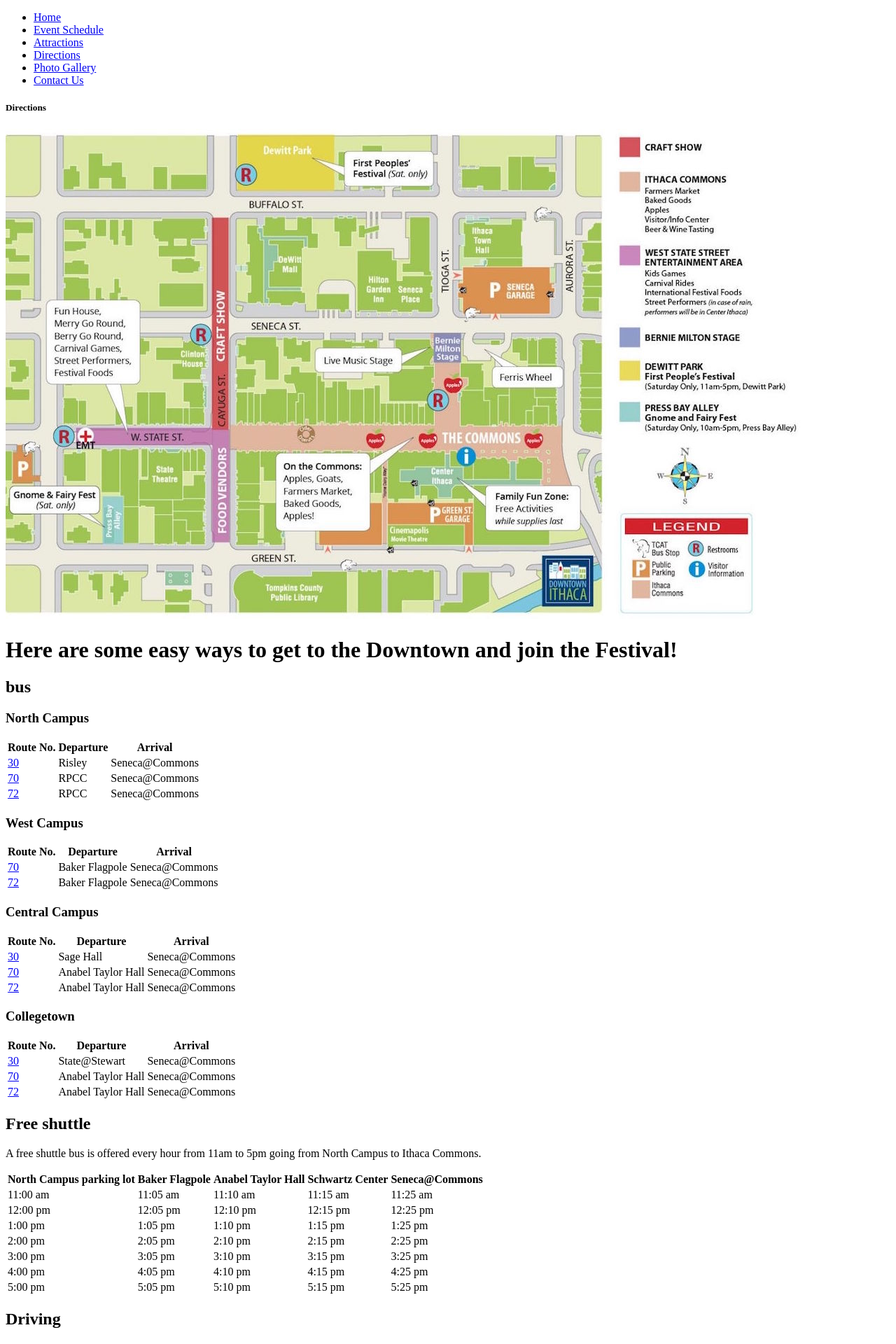
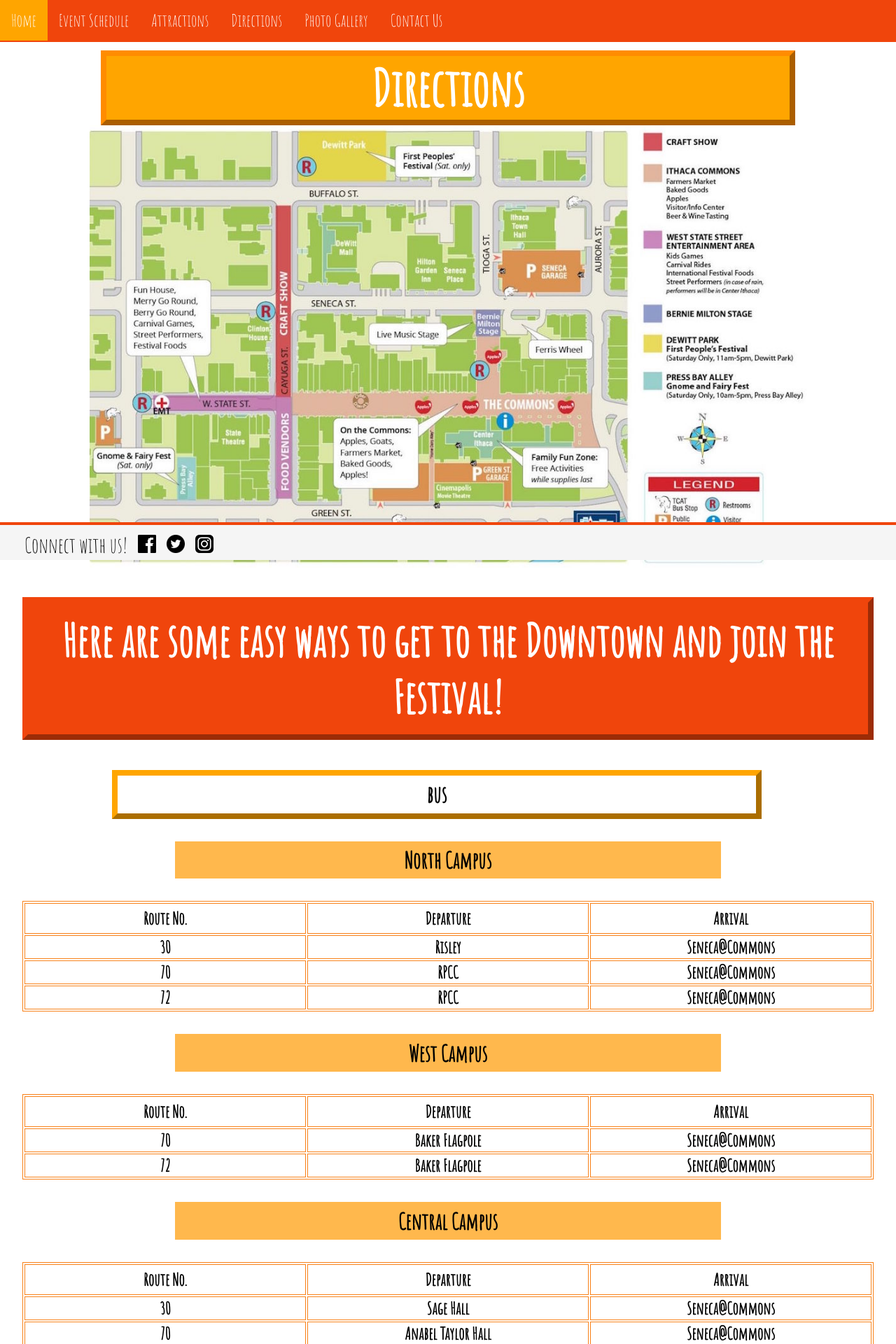
Before and after one commit to RaghavBatra/INFO-1300-Project, a PHP site: page /directions.php in a window 1280 px wide. Shown: the top 1920 px of the page at 70% size. Run offline with PHP 8.4, Linux system fonts and the light colour scheme; some libraries are stand-ins or nearby versions.

Commit message:
major changes

```diff
--- a/attractions.php
+++ b/attractions.php
@@ -3,7 +3,7 @@
     <head>
     <meta charset="utf-8">
     <title>Ithaca Apple Fest</title>
-    <link rel="stylesheet" href="css/stylesheet.css">
+    <link rel="stylesheet" href="css/site.css">
     <link href="https://fonts.googleapis.com/css?family=Amatic+SC" rel="stylesheet">
     <script src="https://ajax.googleapis.com/ajax/libs/jquery/3.1.1/jquery.min.js"></script>
     <script src="js/change_logo.js"></script>
--- a/css/site.css
+++ b/css/site.css
@@ -204,8 +203,10 @@ h3 {
     border: 8px outset #ffa31a;
     background-color: #ffb84d;
     padding:0.3em;
-    margin-left: 5em;
-    margin-right:6em;
+    width: 60%;
+    display: block;
+    margin-left: auto;
+    margin-right: auto;
 
 }
 
@@ -278,8 +279,10 @@ h5 {
 }
 
 #map > img {
-    width: 90%;
-    margin-left: 2.5em;
+    width: 80%;
+    display: block;
+    margin-left: auto;
+    margin-right: auto;
 }
 
 #directions > h2 {
@@ -301,11 +304,8 @@ h5 {
 }
 
 #directions > div > h3 {
-    text-align: left;
     font-size: 2em;
     border: none;
-    margin-left: 0.5em;
-    margin-right:0.5em;
     padding:0.2em;
 }
 
@@ -315,9 +315,10 @@ h5 {
     border: 1px;
     border-color: #F88017;
     border-style: solid;
-    margin-left:1.75em;
     font-weight: 700;
     text-align: center;
+    margin-left: auto;
+    margin-right: auto;
 }
 
 th {
@@ -342,8 +343,9 @@ td > a {
 
 
 #directions > div > p {
-    text-align: left;
+    text-align: center;
     font-size: 1.5em;
+    font-weight: 700;
     border: none;
     margin-left: 1.25em;
     margin-right:0.5em;
@@ -451,6 +460,17 @@ button:hover {
     margin-right: auto;
     margin-bottom: 6em;
 }
+
+td > a {
+    text-decoration: none;
+}
+
+
+td:hover, th:hover, td > a:hover {
+    background: red;
+    color: white;
+}
+
 
 /* button code learnt from http://css3buttongenerator.com/ */
 
--- a/directions.php
+++ b/directions.php
@@ -3,7 +3,7 @@
     <head>
     <meta charset="utf-8">
     <title>Ithaca Apple Fest</title>
-    <link rel="stylesheet" href="css/stylesheet.css">
+    <link rel="stylesheet" href="css/site.css">
     <link href="https://fonts.googleapis.com/css?family=Amatic+SC" rel="stylesheet">
     <script src="https://ajax.googleapis.com/ajax/libs/jquery/3.1.1/jquery.min.js"></script>
     <script src="js/change_logo.js"></script>
--- a/eventschedule.php
+++ b/eventschedule.php
@@ -3,7 +3,7 @@
     <head>
     <meta charset="utf-8">
     <title>Ithaca Apple Fest</title>
-    <link rel="stylesheet" href="css/stylesheet.css">
+    <link rel="stylesheet" href="css/site.css">
     <link href="https://fonts.googleapis.com/css?family=Amatic+SC" rel="stylesheet">
     <script src="https://ajax.googleapis.com/ajax/libs/jquery/3.1.1/jquery.min.js"></script>
     <script src="js/change_logo.js"></script>
--- a/photogallery.php
+++ b/photogallery.php
@@ -4,7 +4,7 @@
     <meta charset="utf-8">
     <title>Ithaca Apple Fest</title>
     <script src="js/photogallery.js"></script>
-    <link rel="stylesheet" href="css/stylesheet.css">
+    <link rel="stylesheet" href="css/site.css">
     <link href="https://fonts.googleapis.com/css?family=Amatic+SC" rel="stylesheet">
     <script src="https://ajax.googleapis.com/ajax/libs/jquery/3.1.1/jquery.min.js"></script>
     <script src="js/change_logo.js"></script>
```
Also changed, not shown: other parts of css/site.css (+15 -9 lines), images/map_edited.jpg (added), 1 other file.
